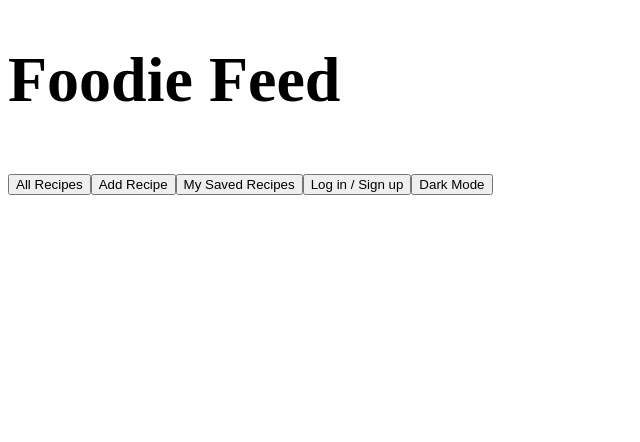
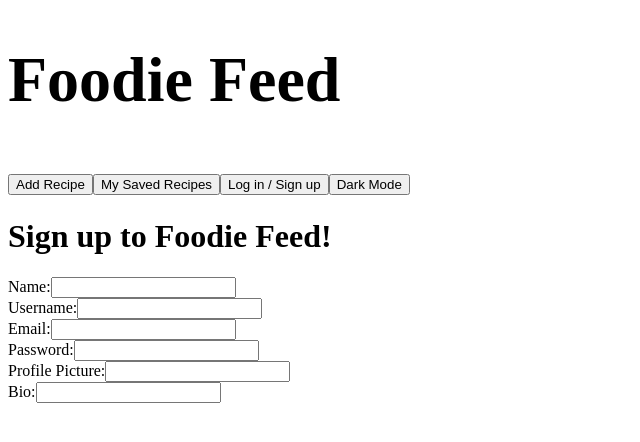
Before and after one commit to patricklcarrera/foodie-feed, a React (Create React App) app in the folder frontend/: page /signup in a window 1280 px wide. Shown: the top 442 px of the page, without its empty margins (0-640 px from the left). Built offline with nearby package versions, Linux system fonts and the light colour scheme.

Commit message:
fixed routing and added frontend stuff

```diff
--- a/frontend/src/App.js
+++ b/frontend/src/App.js
@@ -1,36 +1,52 @@
 import React from 'react';
 import Header from './components/Header';
 import Login from './components/Login';
-import Home from './components/Home';
+import RecipeList from './components/RecipeList';
 import SavedRecipes from './components/SavedRecipes';
 import Signup from './components/Signup';
 import AddRecipe from './components/AddRecipe';
 import { Route, Routes } from 'react-router-dom';
 
 function App() {
+
+
   return (
-    <>
-      <Header/>
-        {/* <Routes>
-              <Route path ="/login">
-                <Login />
-              </Route>
-              <Route path ="/signup">
-                <Signup />
-              </Route>
-              <Route path ="/home">
-                <Home />
-              </Route>
-              <Route path ="/savedrecipes">
-                <SavedRecipes />
-              </Route>
-              <Route path ="/addrecipe">
-                <AddRecipe />
-              </Route>
-
-        </Routes> */}
-    </>
+    <div>
+            <Routes>
+              <Route
+                path="/"
+                element={<Login/>}/>
+                 <Route
+                path="/savedrecipes"
+                element={<SavedRecipes/>}/>
+                  <Route
+                path="/addrecipe"
+                element={<AddRecipe/>}/>
+                  <Route
+                path="/signup"
+                element={<Signup/>}/>
+            </Routes>
+   </div>
   );
 }
 
 export default App;
+
+
+
+
+// <Route path ="/login">
+// <Login />
+// </Route>
+// <Route path ="/signup">
+// <Signup />
+// </Route>
+// <Route path ="/home">
+// <Home />
+// </Route>
+// <Route path ="/savedrecipes">
+// <SavedRecipes />
+// </Route>
+// <Route path ="/addrecipe">
+// <AddRecipe />
+// </Route>
--- a/frontend/src/components/AddRecipe.js
+++ b/frontend/src/components/AddRecipe.js
@@ -1,6 +1,14 @@
 import React from 'react';
+import Header from './Header';
 
 export default function AddRecipe(){
 
 
+    return(
+    <>
+    <Header/>
+        <div> This is Add Recipe</div>
+</>
+    )
+
 }
--- a/frontend/src/components/Header.js
+++ b/frontend/src/components/Header.js
@@ -6,10 +6,10 @@ export default function Header(){
 return (
     <h1>
         <h1>Foodie Feed</h1>
-            <NavLink to="/home"><button >All Recipes</button></NavLink>
+            {/* <NavLink to="/recipelist"><button >All Recipes</button></NavLink> */}
             <NavLink to='/addrecipe'><button>Add Recipe</button></NavLink>
             <NavLink to='/savedrecipes'><button>My Saved Recipes</button></NavLink>
-            <NavLink to='/login'><button>Log in / Sign up</button></NavLink>
+            <NavLink to='/'><button>Log in / Sign up</button></NavLink>
             <button>Dark Mode</button>
     </h1>
 )
--- a/frontend/src/components/Home.js
+++ /dev/null
@@ -1,5 +0,0 @@
-import React from 'react';
-
-export default function Home(){
-
-}
--- a/frontend/src/components/Login.js
+++ b/frontend/src/components/Login.js
@@ -1,5 +1,27 @@
 import React from 'react';
+import { NavLink, useNavigate } from "react-router-dom";
+import Header from './Header';
 
 export default function Login(){
 
+
+    return (
+        <>
+            <Header/>
+                <form>
+                        <div>
+                            <label>Username:</label>
+                            <input type="text" />
+                        </div>
+                        <div>
+                            <label>Password:</label>
+                            <input type="text" />
+                        </div>
+                </form>
+                    <button>Log in</button>
+                    <NavLink to='/signup'><button>Sign Up</button></NavLink>
+        </>
+    )
+
+
 }
--- a/frontend/src/components/Recipe.js
+++ b/frontend/src/components/Recipe.js
@@ -2,4 +2,5 @@ import React from 'react';
 
 export default function Recipe(){
 
+
 }
--- a/frontend/src/components/SavedRecipes.js
+++ b/frontend/src/components/SavedRecipes.js
@@ -1,5 +1,14 @@
 import React from 'react';
+import Header from './Header';
 
 export default function SavedRecipes(){
 
+
+    return (
+        <>
+            <Header/>
+                <div> This is Saved Recipes</div>
+        </>
+    )
+
 }
--- a/frontend/src/components/Signup.js
+++ b/frontend/src/components/Signup.js
@@ -1,5 +1,48 @@
 import React from 'react';
+import Header from './Header';
 
 export default function Signup(){
 
+
+    return (
+        <>
+        <Header/>
+            <h1> Sign up to Foodie Feed!</h1>
+                <form>
+                        <div>
+                            <label>Name:</label>
+                            <input type="text" />
+                        </div>
+                        <div>
+                            <label>Username:</label>
+                            <input type="text" />
+                        </div>
+                        <div>
+                            <label>Email:</label>
+                            <input type="text" />
+                        </div>
+                        <div>
+                            <label>Password:</label>
+                            <input type="text" />
+                        </div>
+                        <div>
+                            <label>Profile Picture:</label>
+                            <input type="text" />
+                        </div>
+                        <div>
+                            <label>Bio:</label>
+                            <input type="text" />
+                        </div>
+             </form>
+            </>
+     )
 }
+
+
+// t.string "name"
+// t.string "username"
+// t.string "email"
+// t.string "password"
+// t.string "profile_pic_url"
+// t.string "bio"
+// end
```
Also changed, not shown: frontend/src/components/RecipeList.js (line endings or trailing spaces).
